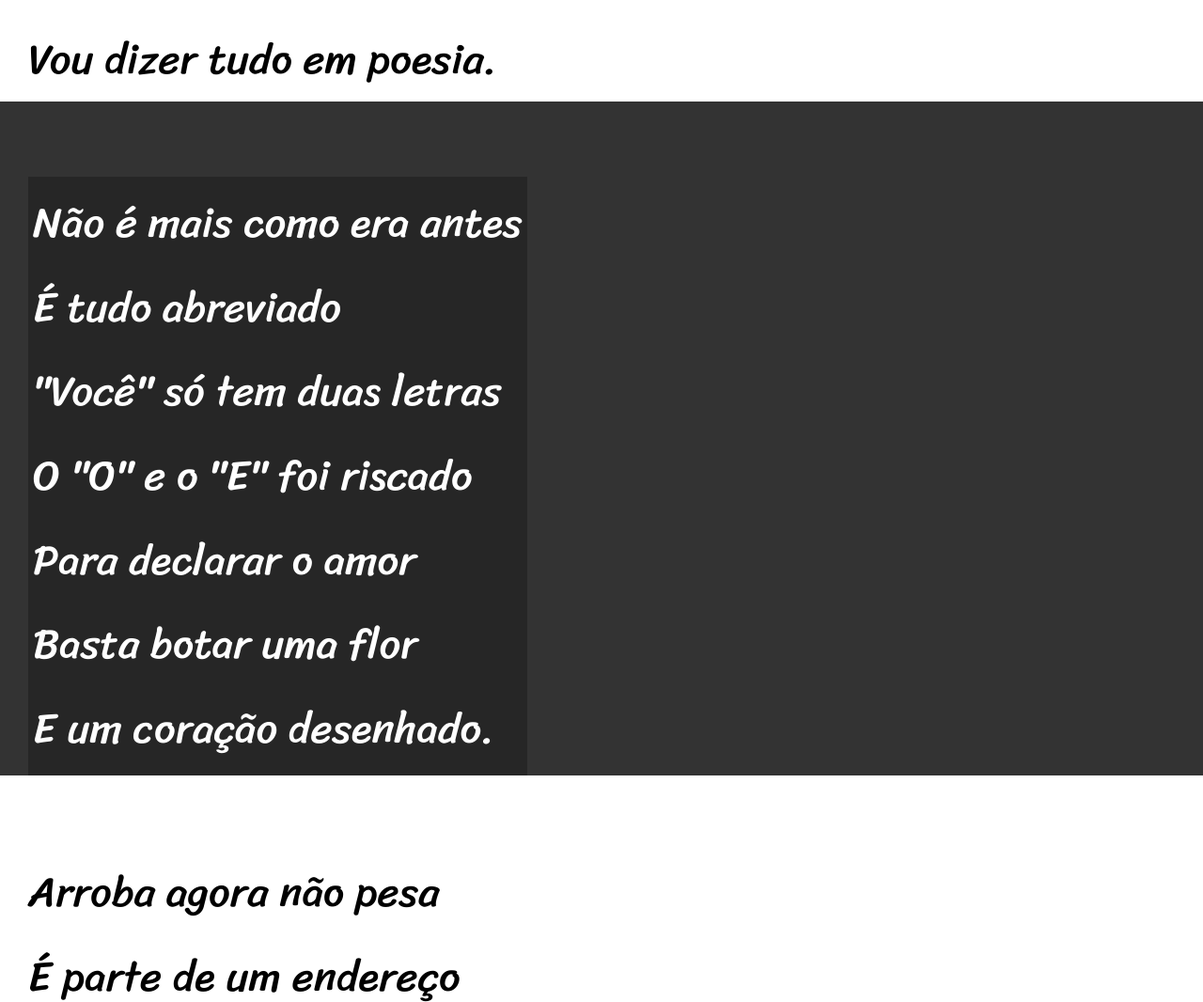
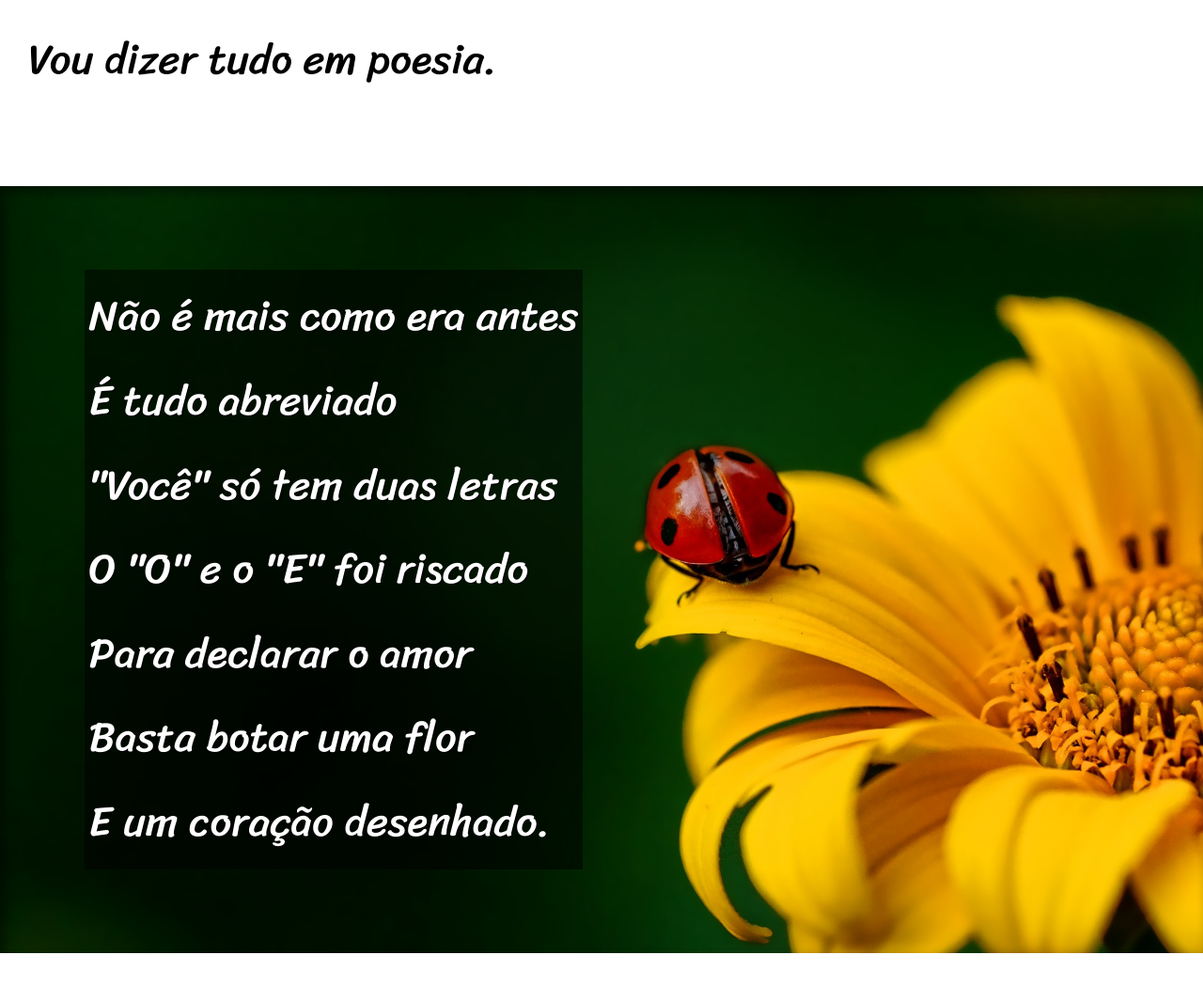
Before and after one commit to Edson242/projeto-cordel, a plain HTML site: page index.html in a window 1280 px wide. Shown: the part 859-1925 px from the top of the page at 94% size. Drawn offline with Linux system fonts and the light colour scheme.

Commit message:
Uptade Final
Conclusão do projeto

```diff
--- a/estilo/style.css
+++ b/estilo/style.css
@@ -58,6 +58,10 @@ section {
     font-size: 3.5vw;
 }
 
+section > p {
+    padding-bottom: 2em;
+}
+
 section.normal {
     background-color: white;
     color: black;
@@ -66,12 +70,27 @@ section.normal {
 section.imagem {
     background-color: rgb(51, 51, 51);
     color: white;
+    box-shadow: inset 6px 6px 13px 0px rgba(0, 0, 0, 0.473);
+    background-size: cover;
+    background-attachment: fixed;
+    padding: 2em;
 }
 
 section.imagem > p {
     display: inline-block;
     padding: 5px;
-    background-color: rgb(0, 0, 0, 0.253);
+    background-color: rgba(0, 0, 0, 0.514);
+    text-shadow: 1px 1px 0px black;
+}
+
+section#img01 {
+    background-image: url("../imagens/background001.jpg");
+    background-position: right center;
+}
+
+section#img02 {
+    background-image: url("../imagens/background002.jpg");
+    background-position: right center;
 }
 
 footer {
--- a/index.html
+++ b/index.html
@@ -25,7 +25,7 @@
         </p>
     </section>
 
-    <section class="imagem">
+    <section class="imagem" id="img01">
         <p>
             Não é mais como era antes <br>
             É tudo abreviado <br>
@@ -58,8 +58,7 @@
         </p>
     </section>
 
-    <section class="imagem
-    ">
+    <section class="imagem" id="img02">
         <p>
             Tenho saudade das cartas <br>
             Escritas com a própria mão <br>
```
